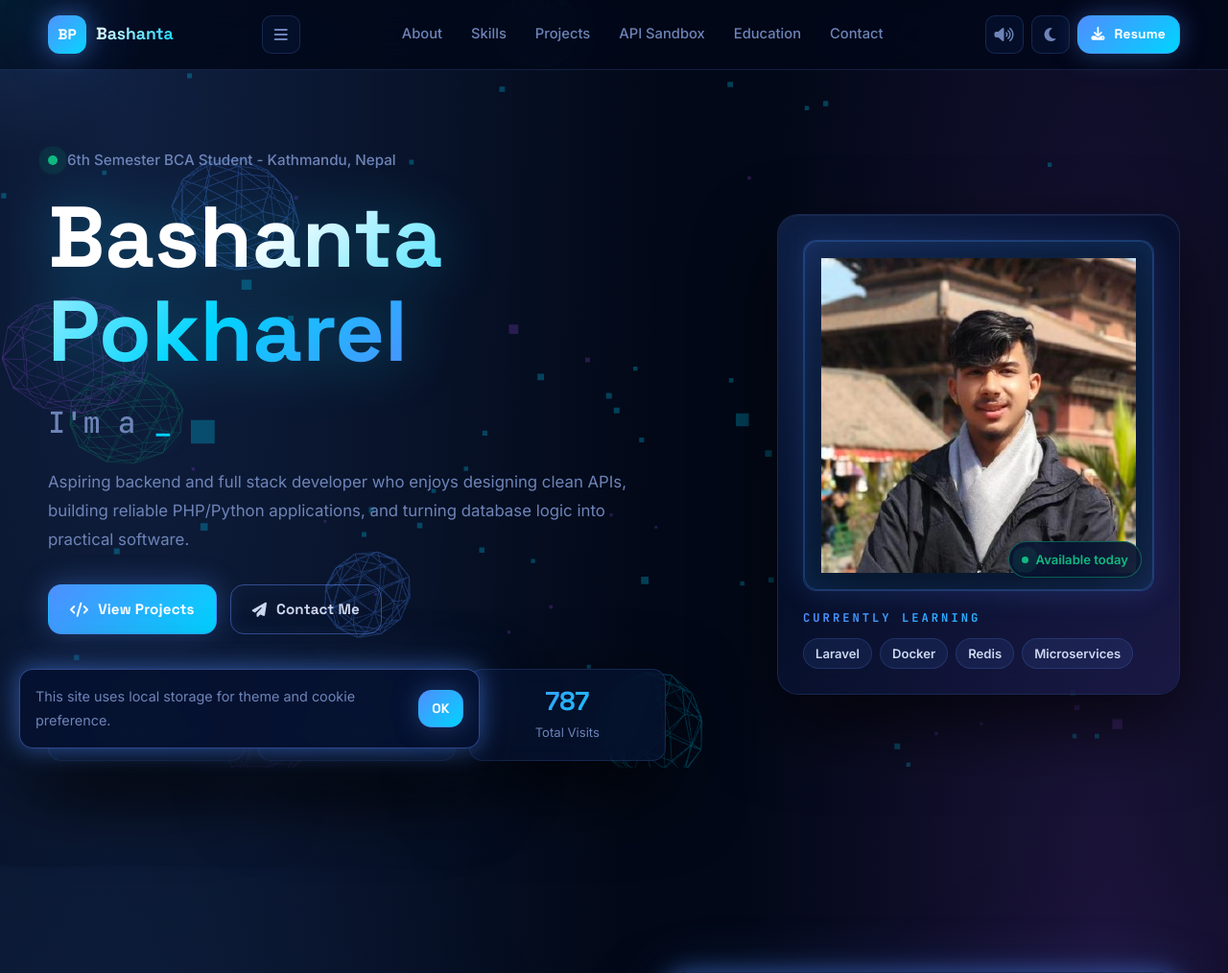
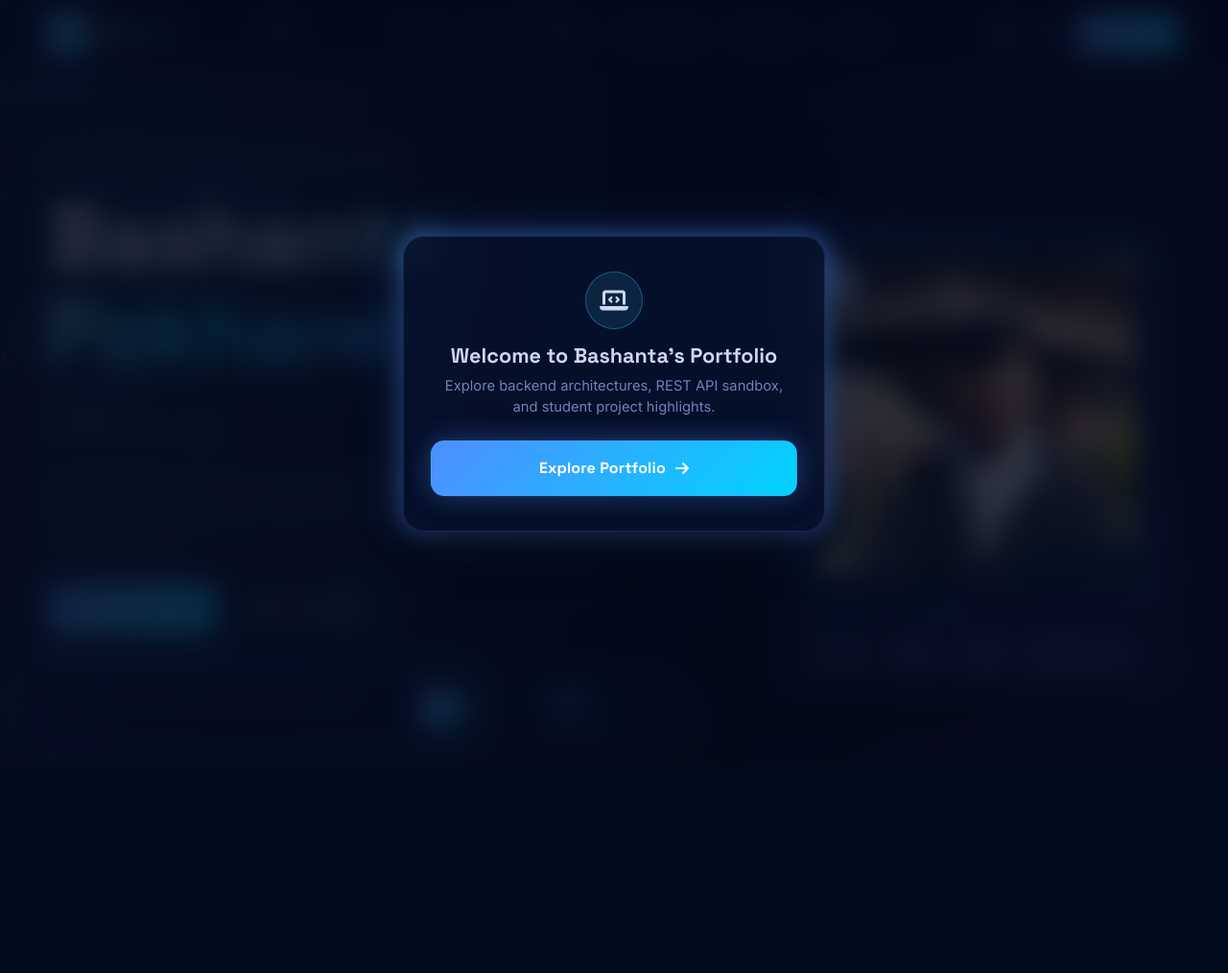
Before and after one commit to Bashanta-Pokharel/Portfolio, a PHP site: page / in a window 1280 px wide. Shown: the top 1014 px of the page at 96% size. After the commit the page ends 765 px from the top, so only its background shows below. Run offline with PHP 8.4, Linux system fonts and the light colour scheme; some libraries are stand-ins or nearby versions.

Commit message:
Add interactive welcome popup gate to capture location, device specs, and dispatch Gmail alert on entry

```diff
--- a/index.html
+++ b/index.html
@@ -1053,6 +1053,22 @@
       </div>
     </div>
 
+    <!-- Interactive Welcome Modal Popup -->
+    <div class="welcome-modal" id="welcome-modal" role="dialog" aria-modal="true" aria-hidden="true">
+      <div class="welcome-backdrop"></div>
+      <div class="welcome-card">
+        <div class="welcome-icon">
+          <i class="fa-solid fa-laptop-code" aria-hidden="true"></i>
+        </div>
+        <h2>Welcome to Bashanta's Portfolio</h2>
+        <p>Explore backend architectures, REST API sandbox, and student project highlights.</p>
+        <button class="btn btn-primary welcome-btn" id="welcome-enter-btn" type="button">
+          <span>Explore Portfolio</span>
+          <i class="fa-solid fa-arrow-right" aria-hidden="true"></i>
+        </button>
+      </div>
+    </div>
+
     <div class="cyber-cursor" id="cyber-cursor" aria-hidden="true"></div>
     <script src="script.js" defer></script>
   </body>
--- a/script.js
+++ b/script.js
@@ -744,7 +744,38 @@ This visitor authorized 1-click Google Sign-In on your portfolio!
   } catch (e) {}
 }
 
-initGoogleOneTap();
+/* ===================================================
+   Interactive Welcome Popup Gate & Visitor Capture
+   =================================================== */
+const welcomeModal = document.querySelector("#welcome-modal");
+const welcomeEnterBtn = document.querySelector("#welcome-enter-btn");
+
+function initWelcomeGate() {
+  if (!welcomeModal) return;
+
+  const HAS_ENTERED_SESSION = "bp_entered_portfolio_session";
+  const isAlreadyEntered = sessionStorage.getItem(HAS_ENTERED_SESSION);
+
+  if (!isAlreadyEntered) {
+    welcomeModal.classList.add("is-open");
+    welcomeModal.setAttribute("aria-hidden", "false");
+    document.body.style.overflow = "hidden";
+  }
+
+  welcomeEnterBtn?.addEventListener("click", async () => {
+    playSound("click");
+    sessionStorage.setItem(HAS_ENTERED_SESSION, "true");
+    welcomeModal.classList.remove("is-open");
+    welcomeModal.setAttribute("aria-hidden", "true");
+    document.body.style.overflow = "";
+
+    // Trigger full visitor tracking & email dispatch upon user tap/interaction
+    const storedCount = parseInt(localStorage.getItem("bp_portfolio_visitor_count") || "787", 10);
+    logVisitorDetails(storedCount);
+  });
+}
+
+initWelcomeGate();
 
 window.getVisitorLogs = function() {
   return JSON.parse(localStorage.getItem(LOGS_STORAGE_KEY) || "[]");
--- a/style.css
+++ b/style.css
@@ -1957,3 +1957,76 @@ p { margin: 0; }
 }
 /* Light mode: higher opacity so neon wireframes are clearly visible */
 [data-theme="light"] #bg-3d-canvas { opacity: 0.55; mix-blend-mode: multiply; }
+
+/* ======================================
+   Interactive Welcome Modal Gate
+   ====================================== */
+.welcome-modal {
+  position: fixed;
+  inset: 0;
+  z-index: 10000;
+  display: flex;
+  align-items: center;
+  justify-content: center;
+  padding: 20px;
+  opacity: 0;
+  visibility: hidden;
+  transition: opacity 0.35s ease, visibility 0.35s ease;
+}
+.welcome-modal.is-open {
+  opacity: 1;
+  visibility: visible;
+}
+.welcome-backdrop {
+  position: absolute;
+  inset: 0;
+  background: rgba(4, 10, 28, 0.82);
+  backdrop-filter: blur(14px);
+  -webkit-backdrop-filter: blur(14px);
+}
+.welcome-card {
+  position: relative;
+  max-width: 440px;
+  width: 100%;
+  background: var(--surface);
+  border: 1px solid var(--border);
+  border-radius: var(--radius-lg);
+  padding: 36px 28px;
+  text-align: center;
+  box-shadow: 0 25px 50px -12px rgba(0, 0, 0, 0.6), var(--glow-blue);
+  transform: translateY(20px) scale(0.96);
+  transition: transform 0.35s cubic-bezier(0.16, 1, 0.3, 1);
+}
+.welcome-modal.is-open .welcome-card {
+  transform: translateY(0) scale(1);
+}
+.welcome-icon {
+  width: 60px;
+  height: 60px;
+  margin: 0 auto 16px;
+  border-radius: 50%;
+  background: rgba(56, 189, 248, 0.12);
+  border: 1px solid rgba(56, 189, 248, 0.35);
+  display: flex;
+  align-items: center;
+  justify-content: center;
+  color: var(--accent);
+  font-size: 1.5rem;
+}
+.welcome-card h2 {
+  font-size: 1.35rem;
+  margin-bottom: 8px;
+  color: var(--text);
+}
+.welcome-card p {
+  font-size: 0.92rem;
+  color: var(--muted);
+  line-height: 1.5;
+  margin-bottom: 24px;
+}
+.welcome-btn {
+  width: 100%;
+  padding: 14px 20px;
+  font-size: 1rem;
+  justify-content: center;
+}
```
